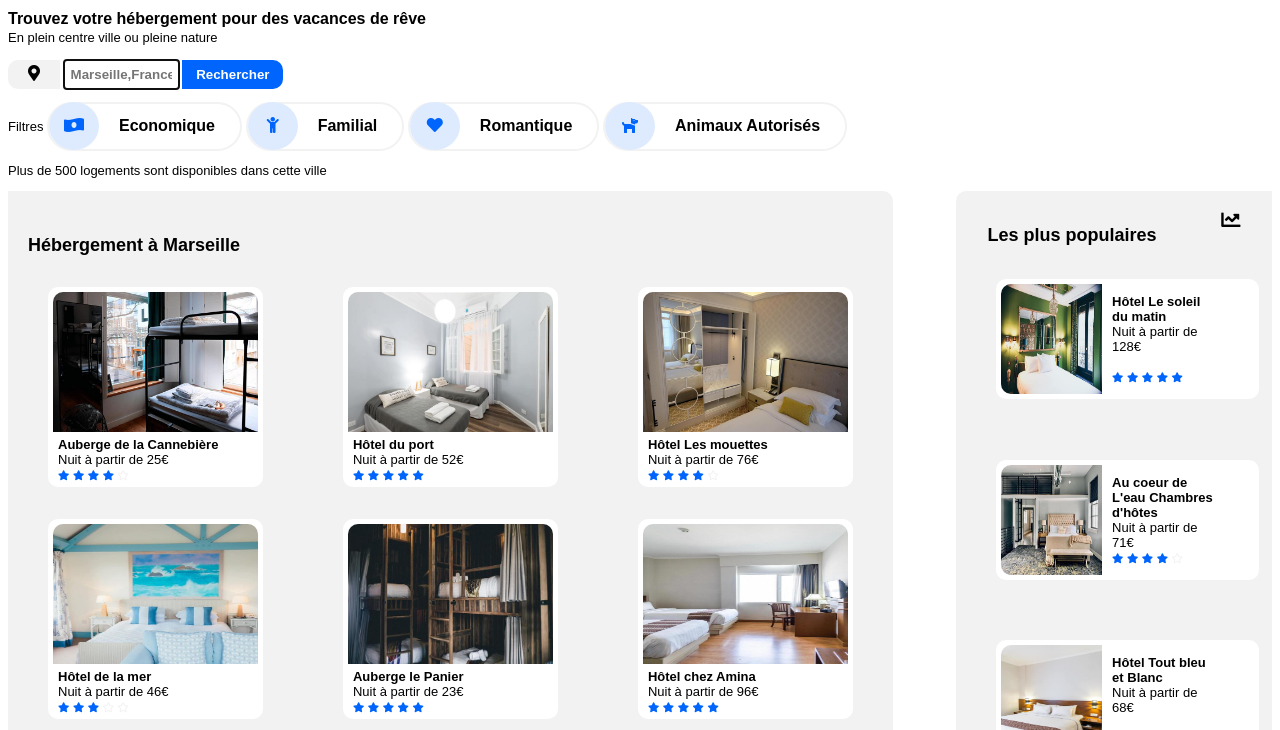
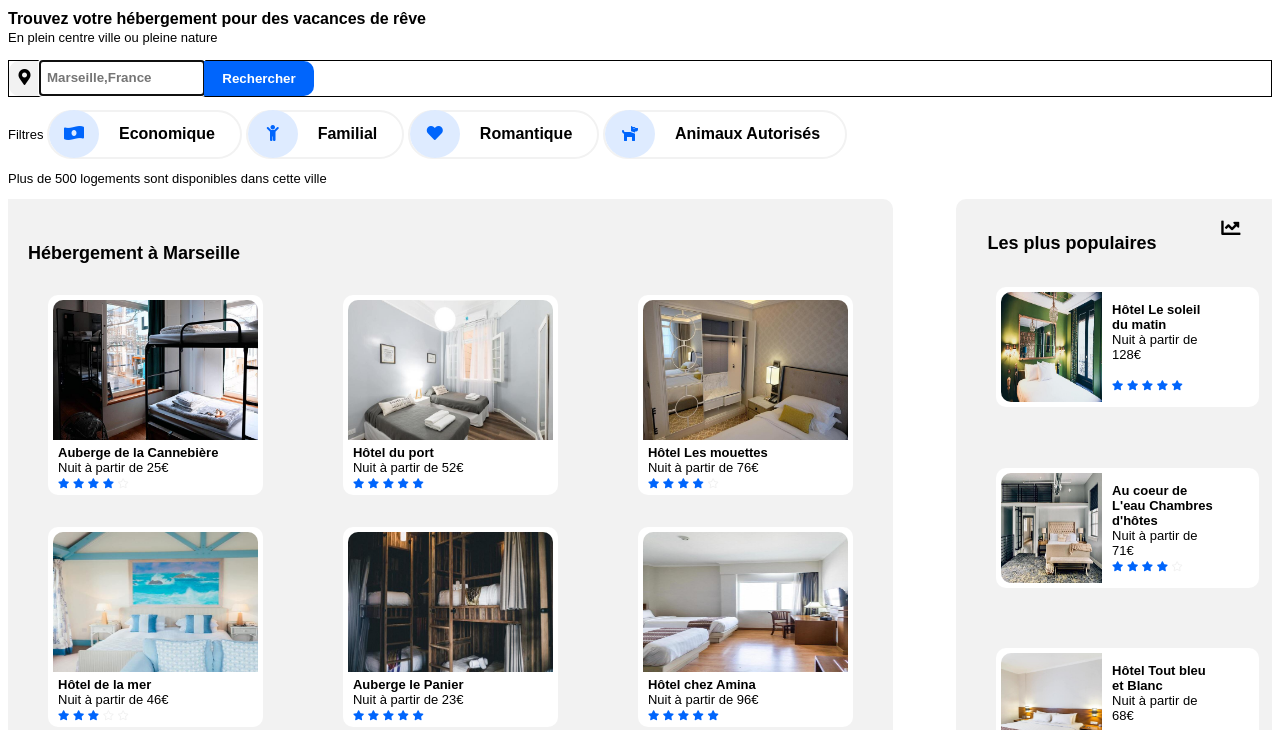
Before and after one commit to tison1405/DamienTison-2-18012021, a plain HTML site: page Header.html in a window 1280 px wide. Shown: the part 47-777 px from the top of the page. Drawn offline with Linux system fonts and the light colour scheme; a web font is replaced by a local one.

Commit message:
rechercher

```diff
--- a/Header.html
+++ b/Header.html
@@ -26,11 +26,11 @@
 
             <div id="localisation">
                 <form method="POST" action="#">
-                    <p>
-                        <span class="loc"><i class="fas fa-map-marker-alt"></i></span>
-                        <input type="text" name="rechercher" placeholder="Marseille,France" autofocus/>
-                        <input class="recherche" type="submit" value="Rechercher">
-                    </p>
+                    <span class="loc">
+                            <i class="fas fa-map-marker-alt"></i>
+                    </span>
+                    <input type="text" name="rechercher" placeholder="Marseille,France" autofocus/>
+                    <input class="recherche" type="submit" value="Rechercher">
                 </form>
             </div>
         </header>
--- a/reservia.css
+++ b/reservia.css
@@ -42,32 +42,37 @@ p
     font-weight: normal;
     font-size: small;
 }
+form
+{
+    border: 1px solid black;
+    margin-bottom: 10px;
+    display: flex;
+    justify-content: start;
+}
 .loc
 {
     background-color: #F2F2F2;
-    height: 200px;
-    padding: 7px;
+    padding: 8px;
+    width: 15px;
     border-radius: 10px 0px 0px 10px;
-    margin: 0px;
-}
-header i
-{
+    text-align: center;
     font-size: medium;
-    width: 3%;
-    text-align: center;
 }
 input
 {
     padding: 7px;
     border: 0px;
     font-weight: bold;
-    width: 8%;
+    width: 150px;
+    height: 20px;
 }
 .recherche
 {
     background-color: #0065FC;
     color: white;
     border-radius: 0px 10px 10px 0px;
+    width: 110px;
+    height: 35px;
 }
 .filtres i
 {
```
